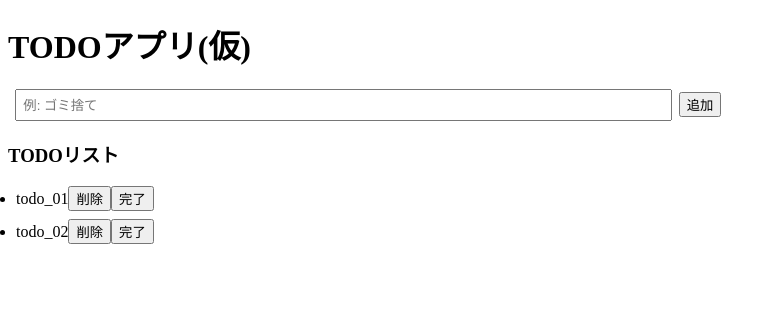
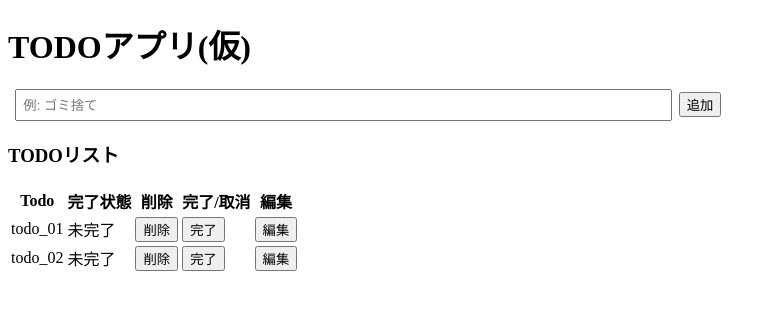
Before and after one commit to higunito/react-ts-sample, a React (Vite) app: page / in a window 1280 px wide. Shown: the top 310 px of the page, without its empty margins (0-784 px from the left). Built offline with nearby package versions, Linux system fonts and the light colour scheme.

Commit message:
delete ul and add table

```diff
--- a/src/App.tsx
+++ b/src/App.tsx
@@ -2,7 +2,7 @@ import { useState } from "react";
 import { nanoid } from 'nanoid';
 import { todoSeed } from './seeds/todoSeed';
 
-function App() {
+function App(): JSX.Element {
   //formに入力された文字列をstateとして保持
   const [text, setText] = useState('');
   //todoをStateで管理。seedsで初期化
@@ -42,10 +42,19 @@ function App() {
       } else {
         return todo;
       }
-
     });
     setTodos(newTodos);
-    console.log(`ID: ${id}のTODOを完了しました`);
+    console.log(`ID: ${id}のTODOの状態を切り替えました`);
+  }
+
+  //TODOを更新する関数
+  const editTodo = (id: string, newText: string): void => {
+    setTodos((todos) =>
+      todos.map((todo) =>
+        todo.id === id ? { ...todo, text: newText } : todo
+      )
+    );
+    console.log(`ID: ${id}のTODO内容を更新しました`);
   }
 
 
@@ -68,27 +77,47 @@ function App() {
         </form>
       </div>
       <h3>TODOリスト</h3>
-      <ul>
-        {todos.map(todo => {
-          return (
-            //<li />をFragmentで囲むとFragmentにもkeyを渡せとエラーが出る
-            <li key={todo.id}>
-              {todo.text}
-              {/* 条件付きレンダー */}
-              {todo.completed && '✅'}
-              {/* 削除ボタン */}
-              {/* 実行結果(戻り値)ではなく関数自体をそのまま渡す */}
-              <button onClick={() => deleteTodo(todo.id)}>
-                削除
-              </button>
-              {/* 完了ボタン */}
-              <button onClick={() => toggleTodo(todo.id)}>
-                {todo.completed ? '取消' : '完了'}
-              </button>
-            </li>
-          )
-        })}
-      </ul>
+
+      {/* tableでやってみる */}
+      <table>
+        <thead>
+          <tr>
+            <th>Todo</th>
+            <th>完了状態</th>
+            <th>削除</th>
+            <th>完了/取消</th>
+            <th>編集</th>
+          </tr>
+        </thead>
+        <tbody>
+          {todos.map((todo) => (
+            <tr key={todo.id}>
+              <td>{todo.text}</td>
+              <td>{todo.completed ? '完了' : '未完了'}</td>
+              <td>
+                <button onClick={() => deleteTodo(todo.id)}>削除</button>
+              </td>
+              <td>
+                <button onClick={() => toggleTodo(todo.id)}>
+                  {todo.completed ? '取消' : '完了'}
+                </button>
+              </td>
+              <td>
+                <button
+                  onClick={() => {
+                    const newText = prompt('新しい内容を入力してください:', todo.text);
+                    if (newText !== null && newText.trim() !== '') {
+                      editTodo(todo.id, newText);
+                    }
+                  }}
+                >
+                  編集
+                </button>
+              </td>
+            </tr>
+          ))}
+        </tbody>
+      </table>
     </>
   )
 }
```
